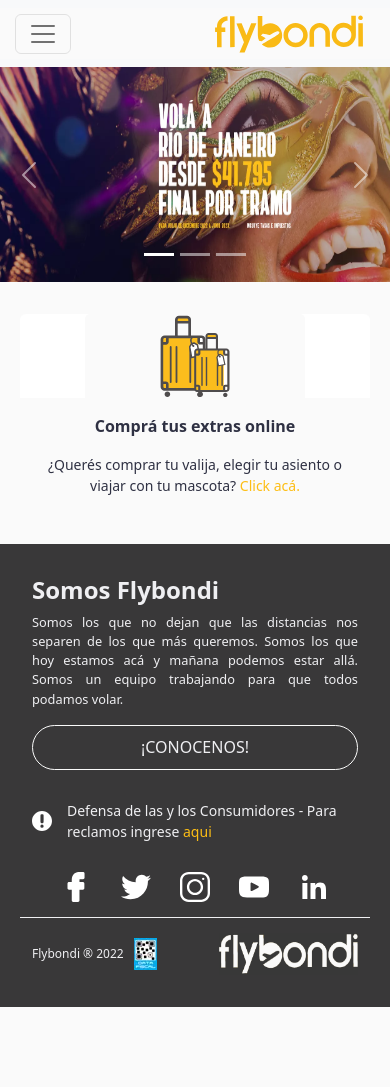
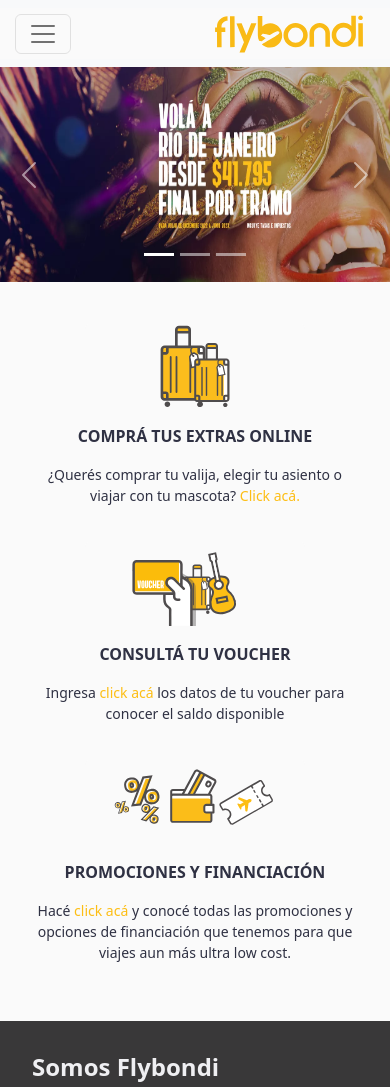
Before and after one commit to ignaciobockl/PFMartinBockl, a website: page index.html in a window 390 px wide. Shown: the top 1087 px of the page. Before the commit the page ends 1007 px from the top, so only its background shows below. Drawn offline with nearby package versions, Linux system fonts and the light colour scheme.

Commit message:
main card informacion mobile - listo

```diff
--- a/index.html
+++ b/index.html
@@ -171,19 +171,66 @@
               />
               <div class="card-body mainColCardInfoDiv">
                 <p class="card-text mainColCardInfoDivTitle">
-                  Comprá tus extras online
+                  COMPRÁ TUS EXTRAS ONLINE
                 </p>
                 <p class="card-text mainColCardInfoDivDescription">
                   ¿Querés comprar tu valija, elegir tu asiento o viajar con tu
                   mascota?
                   <!-- TODO: linkear -->
-                  <a class="mainColCardInfoDivDescriptionA" href="">Click acá.</a>
+                  <a class="mainColCardInfoDivDescriptionA" href=""
+                    >Click acá.</a
+                  >
                 </p>
               </div>
             </div>
           </div>
-          <div class="col-xs-12"></div>
-          <div class="col-xs-12"></div>
+
+          <div class="col-xs-12 mainColCard">
+            <div class="card mainColCardInfo">
+              <img
+                alt="voucher"
+                class="card-img-top mainColCardInfoImg"
+                src="./assets/main/card/informacion/voucher.svg"
+              />
+              <div class="card-body mainColCardInfoDiv">
+                <p class="card-text mainColCardInfoDivTitle">
+                  CONSULTÁ TU VOUCHER
+                </p>
+                <p class="card-text mainColCardInfoDivDescription">
+                  Ingresa
+                  <!-- TODO: linkear -->
+                  <a class="mainColCardInfoDivDescriptionA" href=""
+                    >click acá</a
+                  >
+                  los datos de tu voucher para conocer el saldo disponible
+                </p>
+              </div>
+            </div>
+          </div>
+
+          <div class="col-xs-12 mainColCard">
+            <div class="card mainColCardInfo">
+              <img
+                alt="promociones"
+                class="card-img-top mainColCardInfoImg"
+                src="./assets/main/card/informacion/promociones.svg"
+              />
+              <div class="card-body mainColCardInfoDiv">
+                <p class="card-text mainColCardInfoDivTitle">
+                  PROMOCIONES Y FINANCIACIÓN
+                </p>
+                <p class="card-text mainColCardInfoDivDescription">
+                  Hacé
+                  <!-- TODO: linkear -->
+                  <a class="mainColCardInfoDivDescriptionA" href=""
+                    >click acá</a
+                  >
+                  y conocé todas las promociones y opciones de financiación que
+                  tenemos para que viajes aun más ultra low cost.
+                </p>
+              </div>
+            </div>
+          </div>
         </div>
         <!-- /Card Informacion -->
 
--- a/styles/scss/styles.scss
+++ b/styles/scss/styles.scss
@@ -191,9 +191,12 @@
 
 .mainColCardInfo {
     align-items: center;
+    background-color: transparent;
     border: none;
     display: flex;
     flex-direction: column;
+    margin-bottom: 10px;
+    margin-top: 10px;
 }
 
 .mainColCardInfoDiv {
```
Also changed, not shown: styles/css/styles.css.
